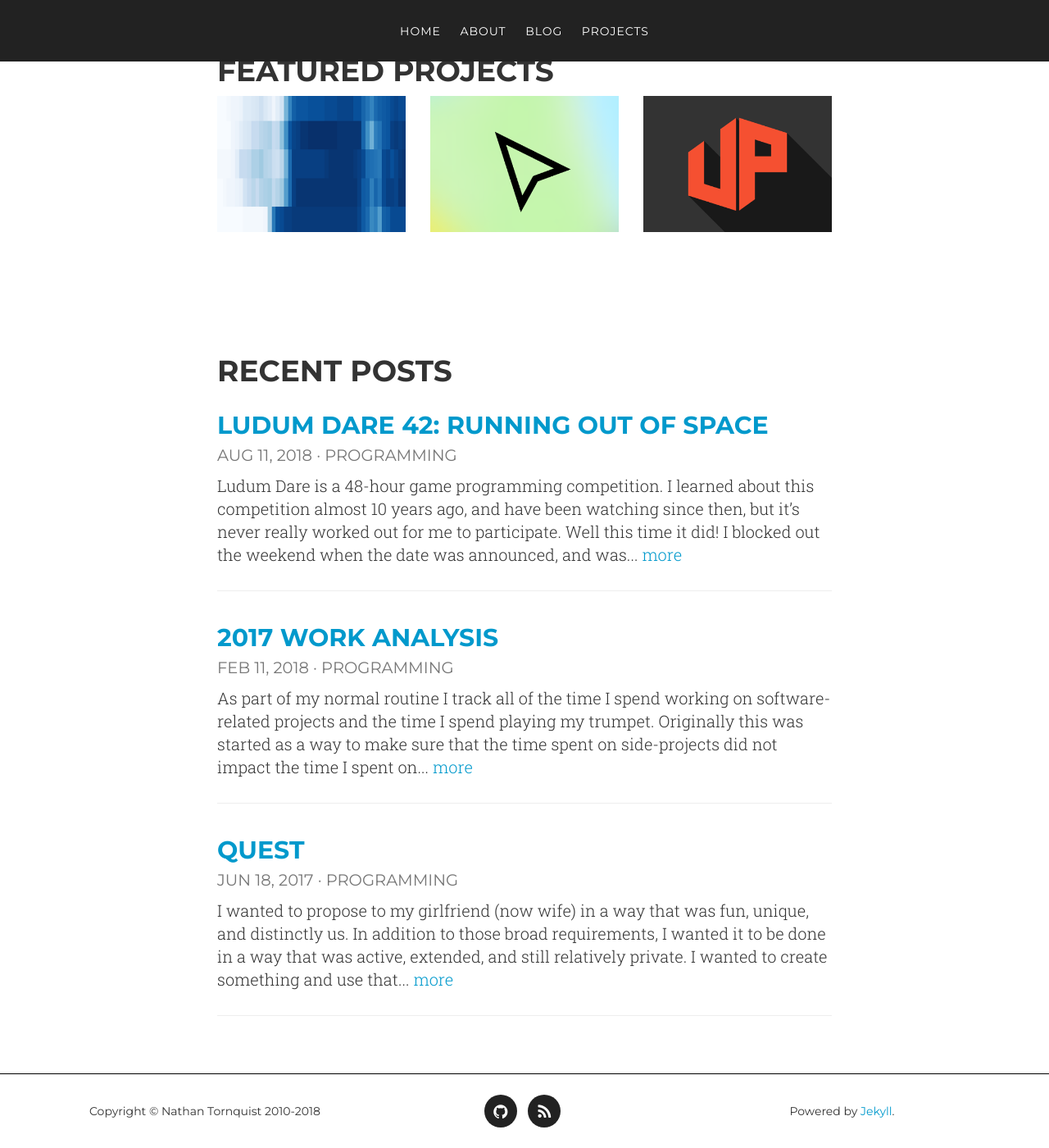
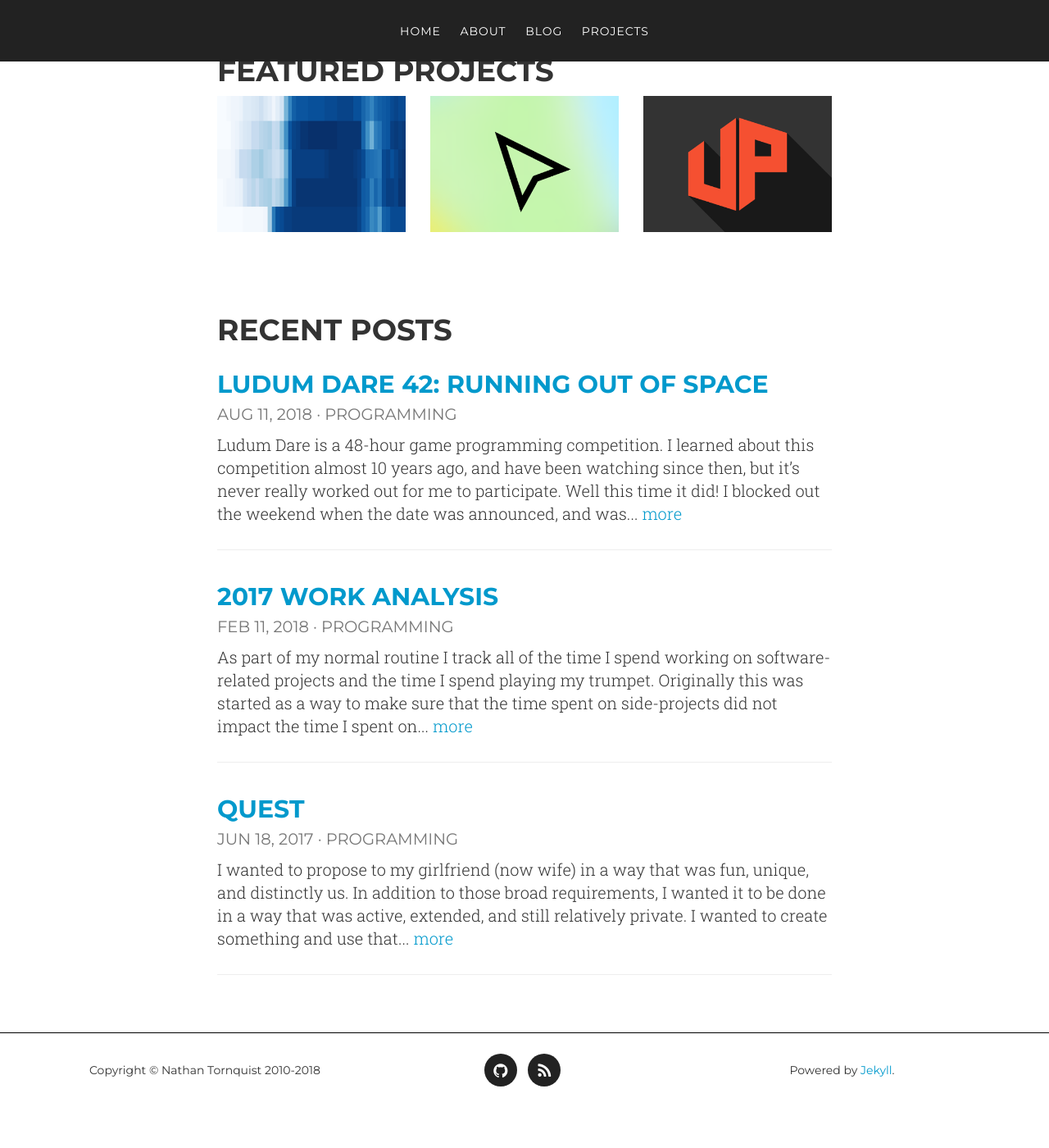
Before and after one commit to Tornquist/tornquist.github.io, a Jekyll site: the page built from index.html, in a window 1280 px wide and 1400 px high, scrolled down 453 px. Shown: the whole window at 82% size. Built offline with Jekyll 4.4.1, drawn with Linux system fonts in a browser that asks for light colours; some web fonts are replaced; after the commit the page ends 1803 px from its top, so only the background shows below that.

Commit message:
Reduce padding on index

```diff
--- a/assets/styles/agency.css
+++ b/assets/styles/agency.css
@@ -425,6 +425,10 @@ section {
 
 section.small-padding {
     padding: 50px 0;
+}
+
+section.small-top-padding {
+    padding: 50px 0 0 0;
 }
 
 section h2.section-heading {
--- a/index.html
+++ b/index.html
@@ -15,7 +15,7 @@ custom_css:
   </div>
 </header>
 
-<section class="small-padding{% if page.section_class %} {{ page.section_class }}{% endif %}" {% if page.section_id %}id="{{ page.section_id }}"{% endif %}>
+<section class="small-top-padding{% if page.section_class %} {{ page.section_class }}{% endif %}" {% if page.section_id %}id="{{ page.section_id }}"{% endif %}>
   <div class="container">
     <div class="row">
       <div class="col-md-8 col-centered">
```
